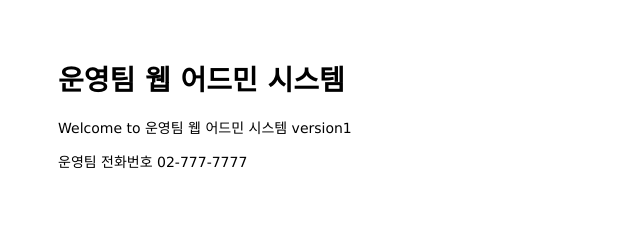
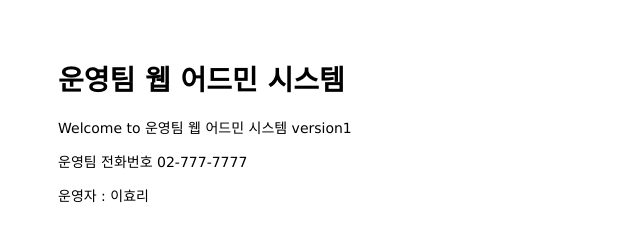
Before and after one commit to Soonyeon1/mastering-git-github, a website: page public/index.html in a window 1280 px wide. Shown: the full height of the page, 0-640 px from the left. Drawn offline with Linux system fonts and the light colour scheme.

Commit message:
Add administrator name

```diff
--- a/public/index.html
+++ b/public/index.html
@@ -9,6 +9,8 @@
   <h1>운영팀 웹 어드민 시스템</h1>
   <p>Welcome to 운영팀 웹 어드민 시스템 version1 </p>
   <p>운영팀 전화번호 02-777-7777</p>
+  <p> 운영자 : 이효리 </p>
 </body>
 
+
 </html>
```
